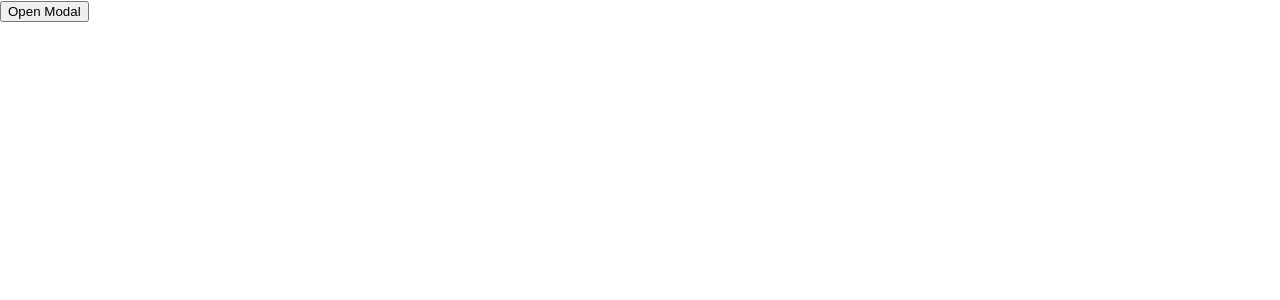
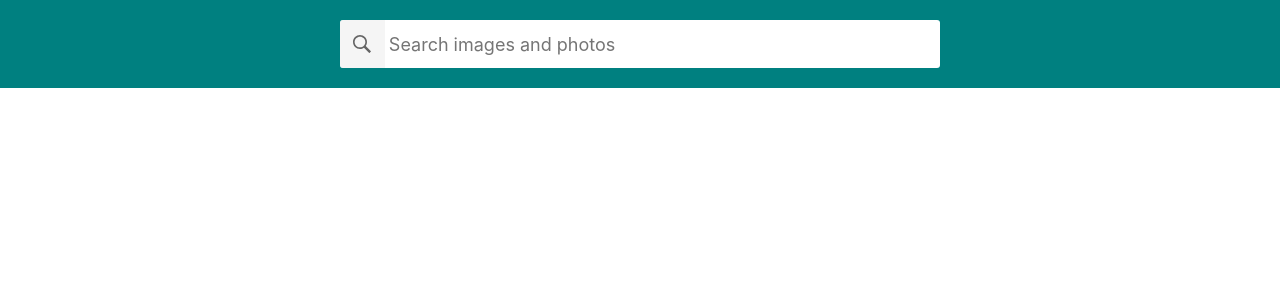
Before and after one commit to alexrat22/goit-react-hw-03-image-finder, a React (Create React App) app: page / in a window 1280 px wide. Shown: the top 300 px of the page. Built offline with nearby package versions, Linux system fonts and the light colour scheme.

Commit message:
add searchbar

```diff
--- a/package.json
+++ b/package.json
@@ -10,6 +10,7 @@
     "react": "^18.1.0",
     "react-dom": "^18.1.0",
     "react-scripts": "5.0.1",
+    "react-toastify": "^9.1.3",
     "web-vitals": "^2.1.3"
   },
   "scripts": {
--- a/src/components/App.jsx
+++ b/src/components/App.jsx
@@ -1,9 +1,16 @@
 import React, { Component } from 'react';
+import { ToastContainer } from 'react-toastify';
+import Searchbar from './Searchbar/Searchbar';
 import Modal from './Modal/Modal';
 
 class App extends Component {
   state = {
+    imageName: '',
     showModal: false,
+  };
+
+  onFormSubmit = imageName => {
+    this.setState({ imageName });
   };
 
   toggleModal = () => {
@@ -14,9 +21,8 @@
     const { showModal } = this.state;
     return (
       <div>
-        <button type="button" onClick={this.toggleModal}>
-          Open Modal
-        </button>
+        <ToastContainer autoClose={2500} />
+        <Searchbar onSubmit={this.onFormSubmit} />
         {showModal && <Modal onClose={this.toggleModal} />}
       </div>
     );
--- a/src/components/Searchbar/Searchbar.jsx
+++ b/src/components/Searchbar/Searchbar.jsx
@@ -1,17 +1,52 @@
-{
-  /* <header class="searchbar">
-  <form class="form">
-    <button type="submit" class="button">
-      <span class="button-label">Search</span>
-    </button>
+import React, { Component } from 'react';
+import { toast } from 'react-toastify';
+import 'react-toastify/dist/ReactToastify.css';
+import css from './Searchbar.module.css';
 
-    <input
-      class="input"
-      type="text"
-      autocomplete="off"
-      autofocus
-      placeholder="Search images and photos"
-    />
-  </form>
-</header>; */
+export default class Searchbar extends Component {
+  state = {
+    imageName: '',
+  };
+
+  onFormChange = evt => {
+    this.setState({ imageName: evt.currentTarget.value.toLowerCase() });
+  };
+
+  onFormSubmit = evt => {
+    const imageName = this.state.imageName;
+    evt.preventDefault();
+
+    if (imageName.trim() === '') {
+      toast.error('Enter image title');
+      return;
+    }
+    this.props.onSubmit(imageName);
+    this.reset();
+  };
+
+  reset = () => {
+    this.setState({ imageName: '' });
+  };
+
+  render() {
+    return (
+      <header className={css.Searchbar}>
+        <form className={css.SearchForm} onSubmit={this.onFormSubmit}>
+          <button type="submit" className={css.SearchFormButton}>
+            <span className={css.SearchFormButtonLabel}>Search</span>
+          </button>
+          <input
+            className={css.SearchFormInput}
+            name="imageName"
+            type="text"
+            value={this.state.imageName}
+            onChange={this.onFormChange}
+            autoComplete="off"
+            autoFocus
+            placeholder="Search images and photos"
+          />
+        </form>
+      </header>
+    );
+  }
 }
--- /dev/null
+++ b/src/components/Searchbar/Searchbar.module.css
@@ -0,0 +1,64 @@
+.Searchbar {
+  padding: 20px 0;
+  background: teal;
+}
+
+.SearchForm {
+  display: flex;
+  align-items: center;
+  width: 100%;
+  margin-left: auto;
+  margin-right: auto;
+  max-width: 600px;
+  background-color: #fff;
+  border-radius: 3px;
+  overflow: hidden;
+}
+
+.SearchFormButton {
+  display: inline-block;
+  width: 48px;
+  height: 48px;
+  border: 0;
+  background-image: url('../../search-icon.svg');
+  background-size: 40%;
+  background-repeat: no-repeat;
+  background-position: center;
+  opacity: 0.6;
+  transition: opacity 250ms cubic-bezier(0.4, 0, 0.2, 1);
+  cursor: pointer;
+  outline: none;
+}
+
+.SearchFormButton:hover {
+  opacity: 1;
+}
+
+.SearchFormButtonLabel {
+  position: absolute;
+  width: 1px;
+  height: 1px;
+  padding: 0;
+  overflow: hidden;
+  clip: rect(0, 0, 0, 0);
+  white-space: nowrap;
+  clip-path: inset(50%);
+  border: 0;
+}
+
+.SearchFormInput {
+  display: inline-block;
+  width: 100%;
+
+  font: inherit;
+  font-size: 20px;
+  border: none;
+  outline: none;
+  padding-left: 4px;
+  padding-right: 4px;
+}
+
+.SearchFormInput::placeholder {
+  font: inherit;
+  font-size: 18px;
+}
```
Also changed, not shown: src/search-icon.svg (added), 1 other file (tests, documents, lock files or other folders).
